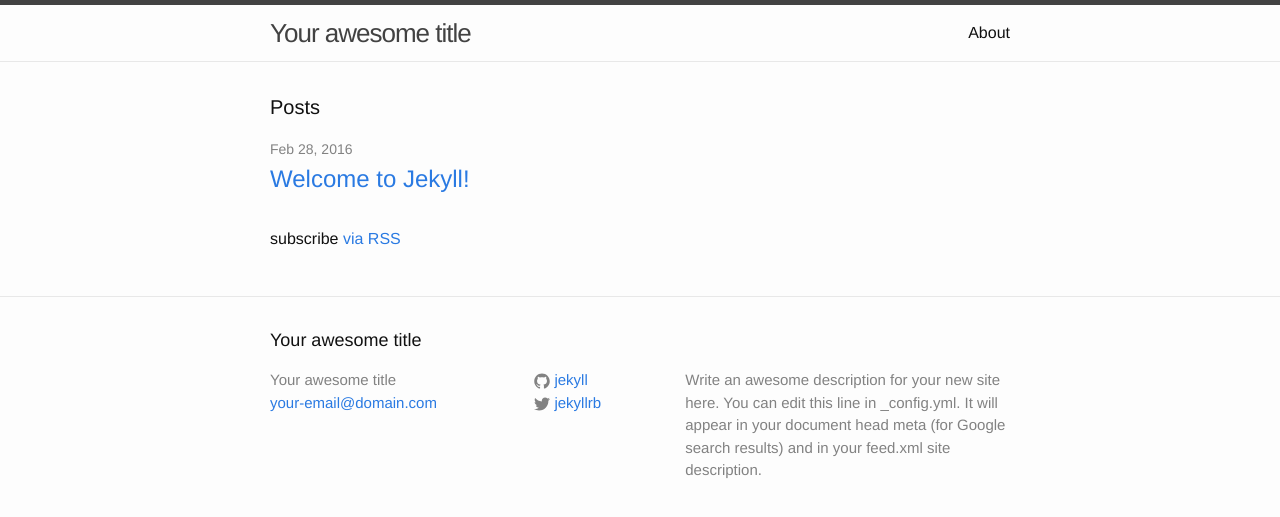
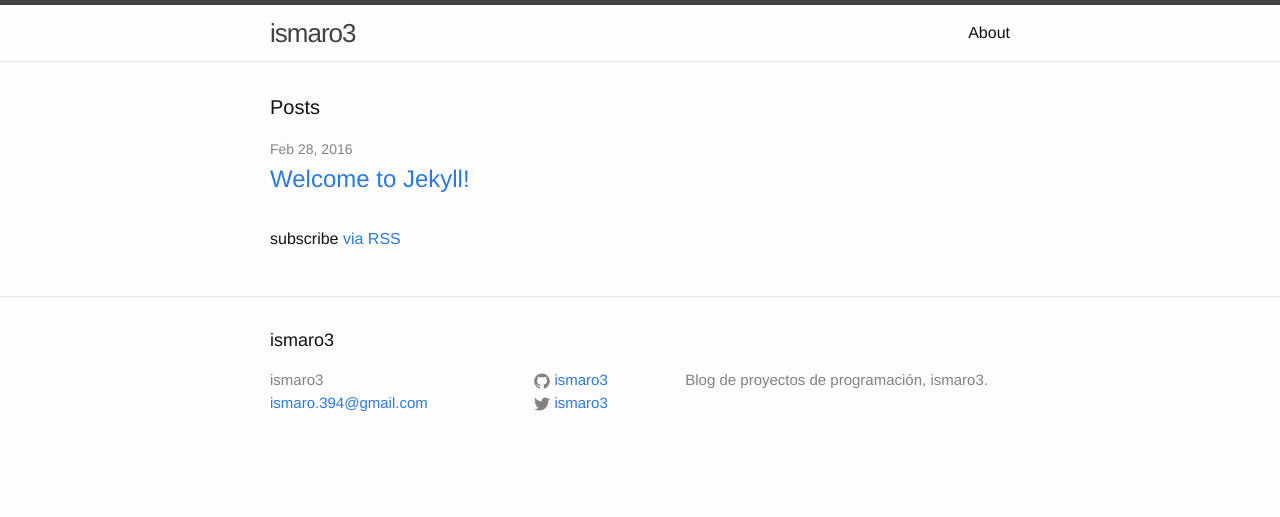
Before and after one commit to ismaelrh/ismaelrh.github.io, a Jekyll site: the page built from index.html, in a window 1280 px wide. Shown: the top 517 px of the page. Built offline with Jekyll 4.4.1, drawn with Linux system fonts in a browser that asks for light colours.

Commit message:
Edited description

```diff
--- /dev/null
+++ b/Gemfile
@@ -0,0 +1,3 @@
+source 'https://rubygems.org'
+gem 'github-pages'
+gem 'jekyll-redirect-from'
--- a/_config.yml
+++ b/_config.yml
@@ -6,16 +6,13 @@
 # 'jekyll serve'. If you change this file, please restart the server process.
 
 # Site settings
-title: Your awesome title
-email: your-email@domain.com
-description: > # this means to ignore newlines until "baseurl:"
-  Write an awesome description for your new site here. You can edit this
-  line in _config.yml. It will appear in your document head meta (for
-  Google search results) and in your feed.xml site description.
+title: ismaro3
+email: ismaro.394@gmail.com
+description: Blog de proyectos de programación, ismaro3.
 baseurl: "" # the subpath of your site, e.g. /blog
-url: "http://yourdomain.com" # the base hostname & protocol for your site
-twitter_username: jekyllrb
-github_username:  jekyll
+url: "http://ismaelrh.github.com" # the base hostname & protocol for your site
+twitter_username: ismaro3
+github_username:  ismaro3
 
 # Build settings
 markdown: kramdown
```
Also changed, not shown: Gemfile.lock (added).
